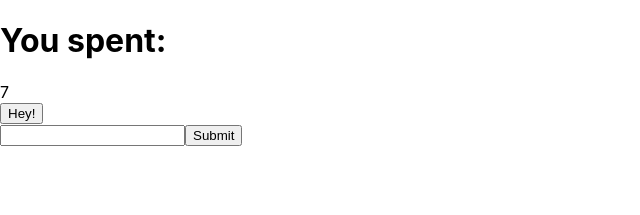
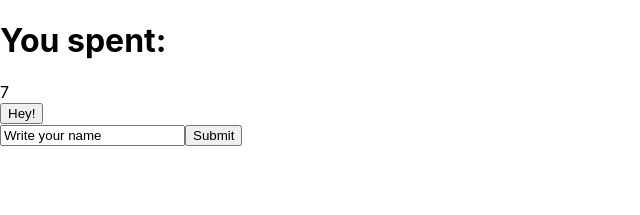
Before and after one commit to Combatd/ReactHooksBegin, a React (Create React App) app: page / in a window 1280 px wide. Shown: the top 215 px of the page, without its empty margins (0-640 px from the left). Built offline with nearby package versions, Linux system fonts and the light colour scheme.

Commit message:
Fix inputs on Form

```diff
--- a/src/components/Form.js
+++ b/src/components/Form.js
@@ -1,16 +1,28 @@
 import React from 'react';
 
 class Form extends React.Component {
+  constructor() {
+    super();
+    this.state = {
+      value: 'Write your name'
+    }
+  }
 
   handleFormSubmit = (event) => {
     event.preventDefault();
-    console.log("Hey!");
+    alert('The state was changed: '+ this.state.value)
+  }
+  // we binded context to instane of form using arrow function
+  handleInputChange = (event) => {
+    this.setState({
+      value: event.target.value
+    })
   }
 
   render() {
     return (
       <form onSubmit={this.handleFormSubmit}>
-        <input id="name" type="text" />
+        <input id="name" type="text" value={this.state.value} onChange={this.handleInputChange} />
         <input type="submit" />
       </form>
     );
```
